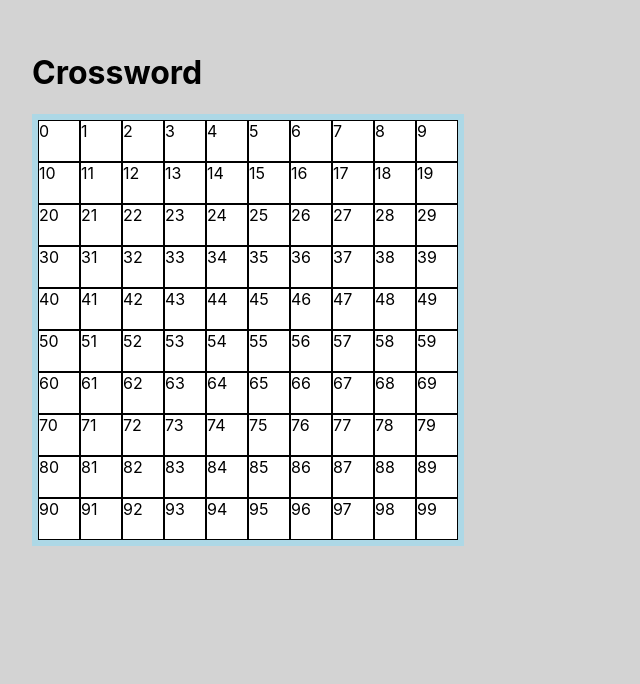
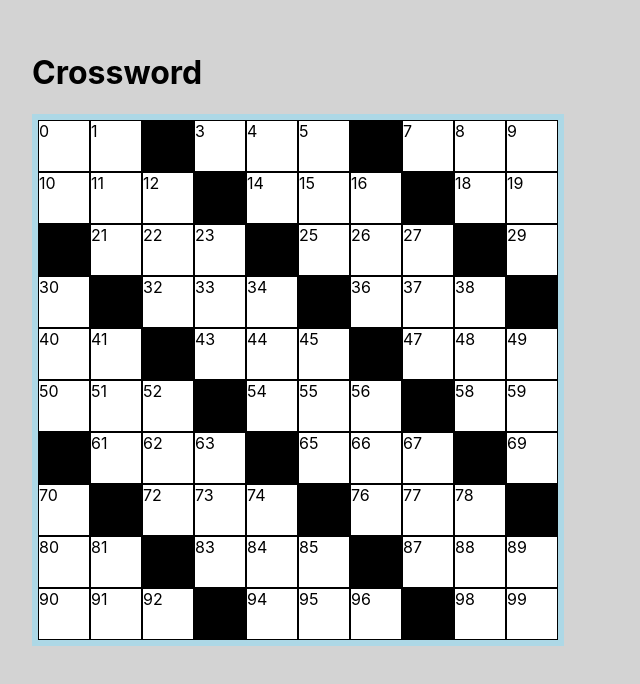
Before and after one commit to jeanbeanie/crossword, a React (Create React App) app: page / in a window 1280 px wide. Shown: the top 684 px of the page, without its empty margins (0-640 px from the left). Built offline with nearby package versions, Linux system fonts and the light colour scheme.

Commit message:
playing with ways to add the words, added black tiles simple pattern

```diff
--- a/src/App.tsx
+++ b/src/App.tsx
@@ -1,32 +1,36 @@
 import React from 'react';
 import './App.css';
 import styled from 'styled-components';
+
+
+const gridWidth = 520;
+const tileWidth = 50;
+
 
 const StyledTile = styled.div`
 	border: 1px solid black;
 	height: ${(props: {width:number}) => props.width}px;
 	width: ${props => props.width}px;
 	float: left;
-	background-color: white;
+	background-color: ${props => props.color};
 `
 
 const StyledGrid = styled.div`
-	max-width: 420px;
-	min-height: 420px;
+	max-width: ${gridWidth}px;
+	min-height: ${gridWidth}px;
 	border: 6px solid lightblue;
 `
 
-function Tile(props:{id: number}) {
+function Tile(props:{id: number, color:string, tileLetter:string}) {
 	return (
-		<StyledTile width={tileWidth}>{props.id}</StyledTile>
+		<StyledTile width={tileWidth} color={props.color}>{props.id}{props.tileLetter}</StyledTile>
 	)
 }
 
-const gridWidth = 420;
-const tileWidth = 40;
+const wordBank = ["ba", "bar",]
 
 function Grid(props:{width:number}) {
-	const trueTileWidth = 40+2; // tile width plus border edges
+	const trueTileWidth = tileWidth+2; // tile width plus border edges
 	const numTilesAcross = props.width/trueTileWidth;
 
 	const createGrid = function():JSX.Element[][]{
@@ -34,13 +38,21 @@ function Grid(props:{width:number}) {
 		for(let i=0;i<numTilesAcross;i++){
 			const row  = [];
 			for(let j=0;j<numTilesAcross;j++){
-				const id = parseInt(`${i}${j}`)
-				row.push(<Tile id={id} />);
+				const id = parseInt(`${i}${j}`);
+        const blocked = i+2===j || i+6===j || j+2===i || j+6===i // todo figure out patterns
+        const color = blocked ? "black" : "white";
+				row.push(<Tile id={id} color={color} tileLetter={""}/>); //todo tileLetter func
 			}
 			grid.push(row);
 		}
-		return grid;
+		return addWordsToGrid(grid);
 	}
+
+  const addWordsToGrid = (grid:JSX.Element[][]) => {
+    //
+    return grid;
+  };
+
 	return (
 		<StyledGrid>
 			{createGrid()}
```
